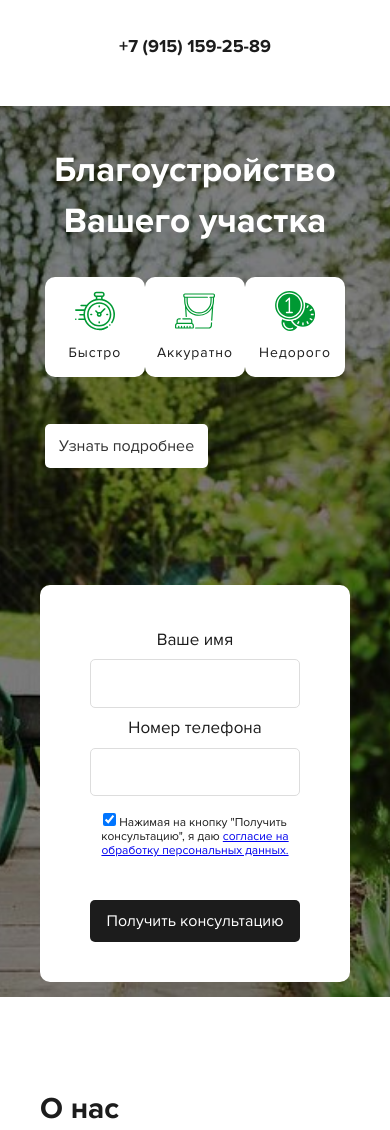
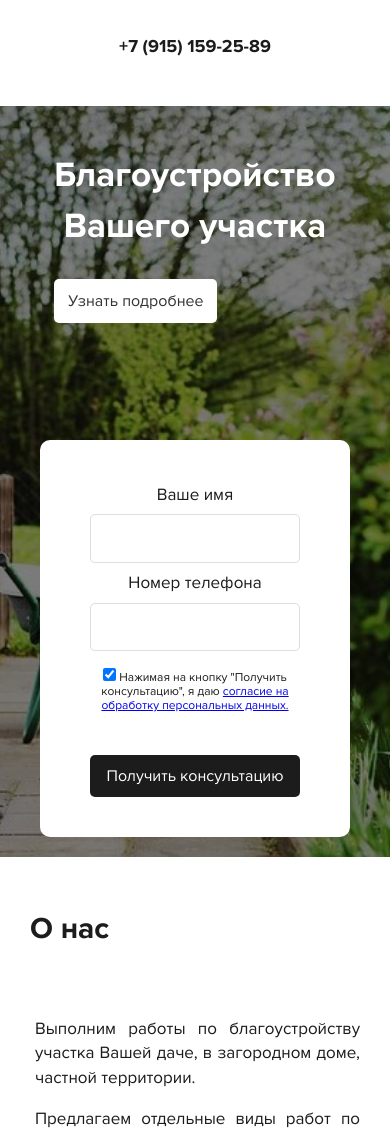
Before and after one commit to ashmarinasvetlana/beatyland, a plain HTML site: page index.html in a window 390 px wide. Shown: the top 1130 px of the page. Drawn offline with nearby package versions, Linux system fonts and the light colour scheme.

Commit message:
Доработки

```diff
--- a/sass/_common_settings.sass
+++ b/sass/_common_settings.sass
@@ -31,3 +31,6 @@ img
     &__title_textleft
         text-align: left
         margin-right: 25px
+@media (max-width: 768px)
+    .section
+        padding: 30px 20px
--- a/sass/sections/_main-screen.sass
+++ b/sass/sections/_main-screen.sass
@@ -6,7 +6,7 @@
     &__title
         max-width: 600px
         margin-top: 0px
-        margin-bottom: 10px
+        margin-bottom: 40px
         +bold
         font-size: 48px
         line-height: 1.45
@@ -107,6 +107,8 @@
             text-align: center
 @media (max-width: 468px)
     .hero
-        padding: 15px 20px
+        padding: 20px
         &__title
             font-size: 35px
+        &-features
+            display: none
```
Also changed, not shown: sass/style.css, 1 other file.
